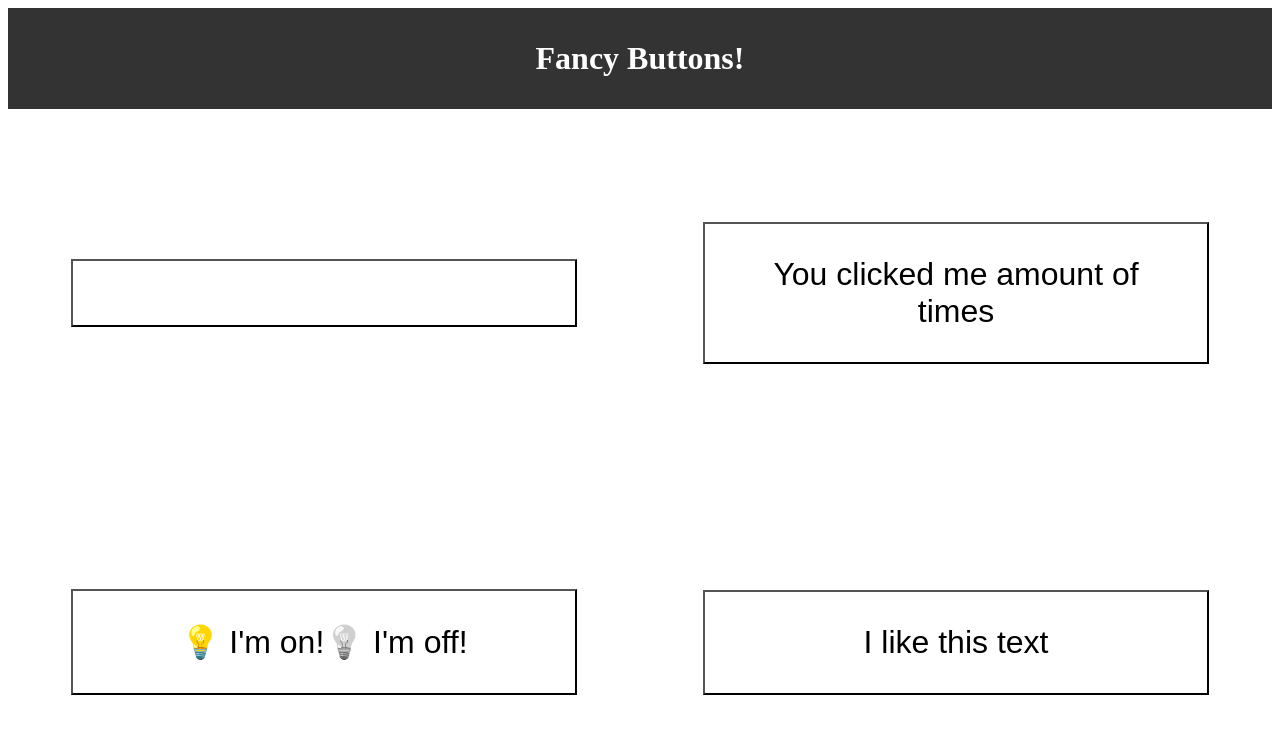
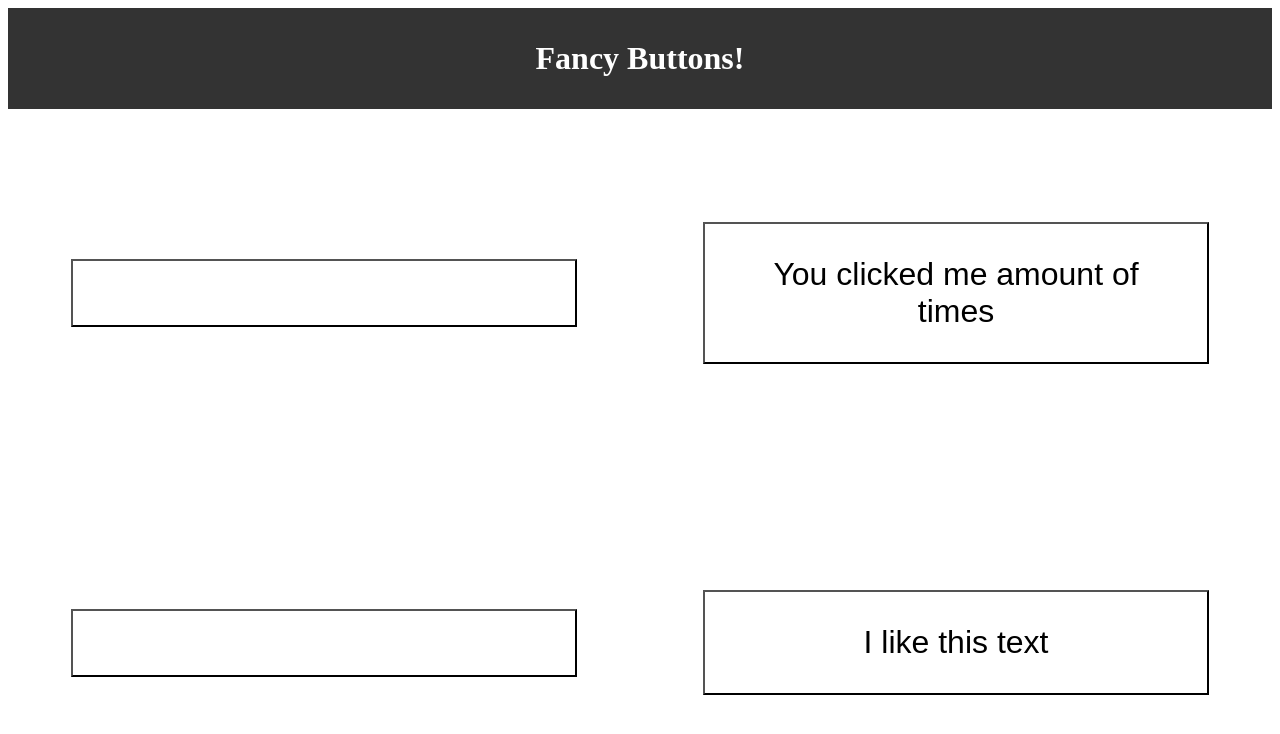
Before and after one commit to Raiza-D/fancy-buttons, a React (Create React App) app: page / in a window 1280 px wide. Shown: the top 734 px of the page. Built offline with nearby package versions, Linux system fonts and the light colour scheme.

Commit message:
Add conditional rendering to button

```diff
--- a/src/components/LightSwitchButton.js
+++ b/src/components/LightSwitchButton.js
@@ -6,16 +6,10 @@
 
   return (
     <button className="LightSwitchButton">
-      {/* When the state is on */}
-      <span>
-        <i>💡</i> I'm on!
-      </span>
-      {/* When the state is off */}
-      <span className="off">
-        <i>💡</i> I'm off!
-      </span>
+      {light === "on" && <span><i>💡</i> I'm on!</span>}
+      {light === "off" && <span className="off"><i>💡</i> I'm off!</span>}
     </button>
   );
-}
+};
 
 export default LightSwitchButton;
```
